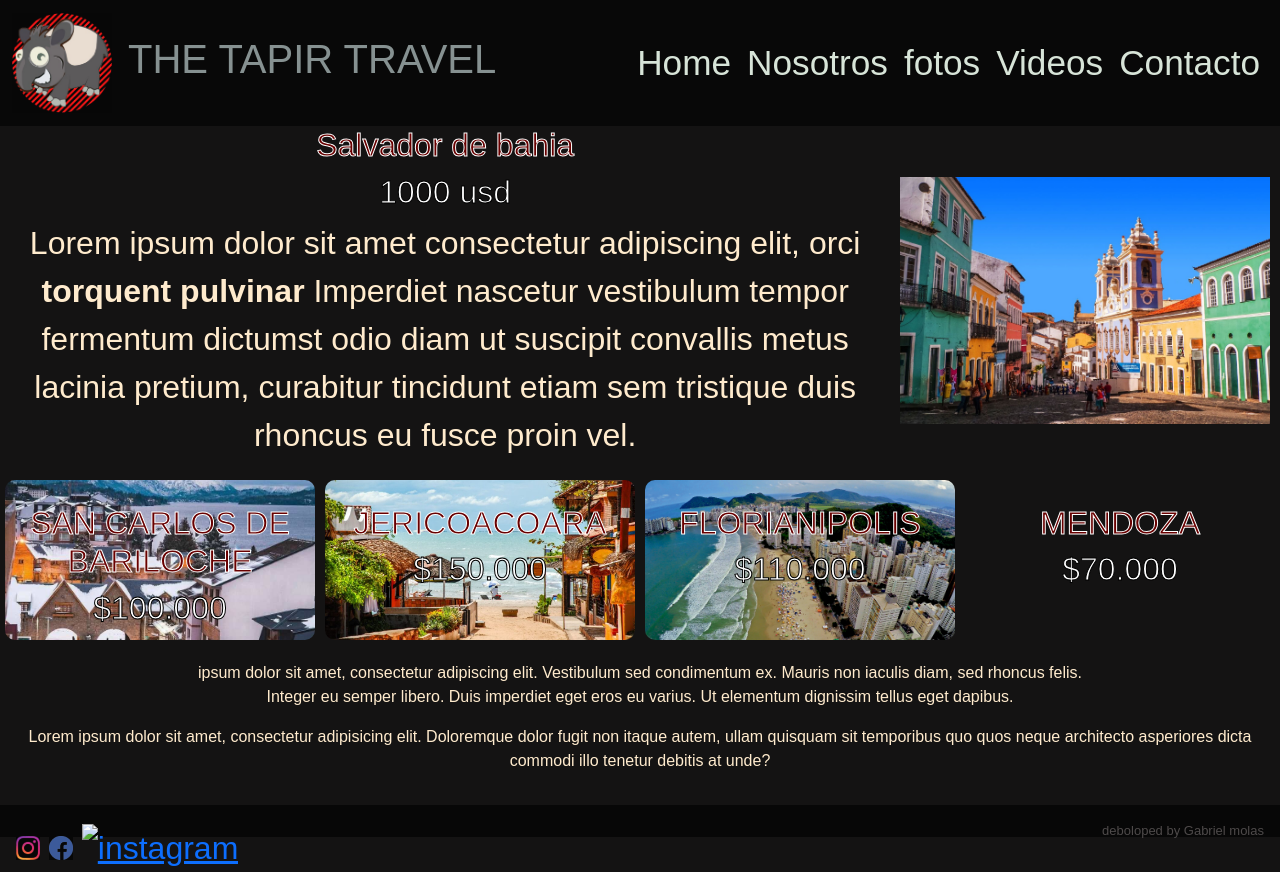
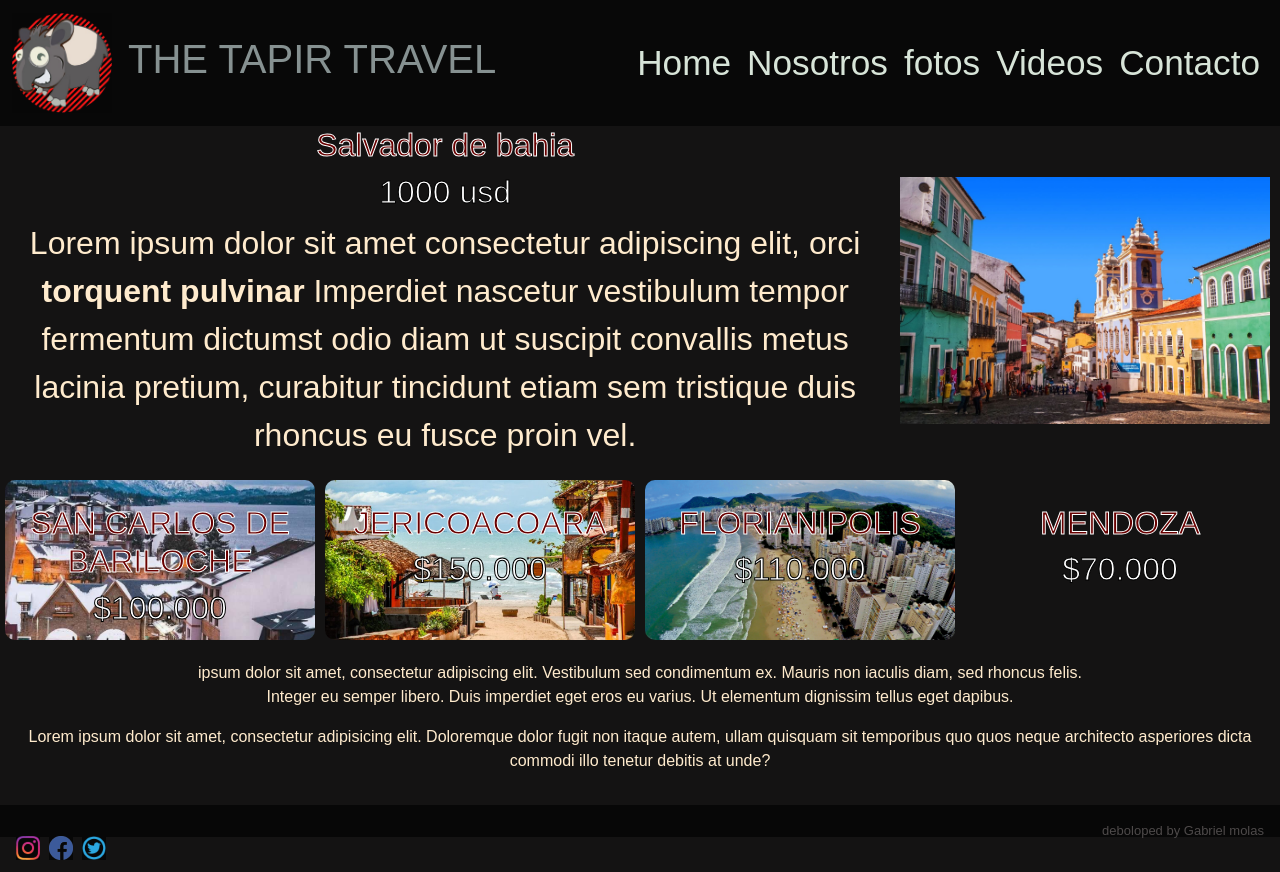
Before and after one commit to gaabiigranate/proyectocoder, a plain HTML site: page index.html in a window 1280 px wide. Drawn offline with Linux system fonts and the light colour scheme.

Commit message:
Update index.html

```diff
--- a/index.html
+++ b/index.html
@@ -85,7 +85,7 @@
         <div class="net">
             <a href="www.instagram.com"><img src="img/insta.png" alt="instagram"></a>
             <a href="www.facebook.com"><img src="img/face.png" alt="facebook"></a>
-            <a href="www.twitter.com"><img src=".img/twitter.png" alt="instagram"></a>
+            <a href="www.twitter.com"><img src="img/twitter.png" alt="instagram"></a>
         </div>
         <div class="by">deboloped by Gabriel molas</div>
     </footer>
```
